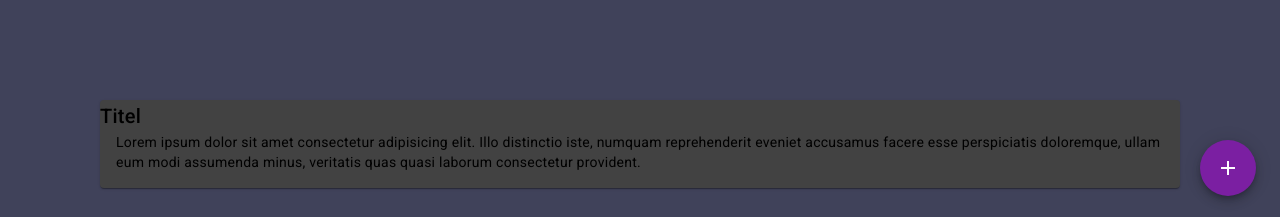
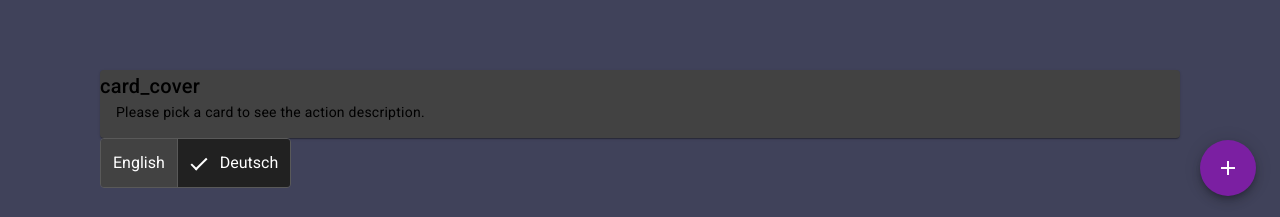
Before and after one commit to Davidekliw/ringoffire, an Angular app: page /game in a window 1280 px wide. Shown: the part 580-797 px from the top of the page. Built offline with nearby package versions, Linux system fonts and the light colour scheme.

Commit message:
add language changinge button

```diff
--- a/src/app/game-info/game-info.component.html
+++ b/src/app/game-info/game-info.component.html
@@ -1,4 +1,12 @@
 <mat-card>
-    <mat-card-title>Titel</mat-card-title>
-    <mat-card-content>Lorem ipsum dolor sit amet consectetur adipisicing elit. Illo distinctio iste, numquam reprehenderit eveniet accusamus facere esse perspiciatis doloremque, ullam eum modi assumenda minus, veritatis quas quasi laborum consectetur provident.</mat-card-content>
+    <mat-card-title>{{ card }}</mat-card-title>
+    <mat-card-content>{{ description }}</mat-card-content>
 </mat-card>
+<mat-button-toggle-group
+    [value]="speak"
+    (change)="changeLanguage($event.value)"
+    aria-label="Font Style"
+    value="de">
+    <mat-button-toggle value="en">English</mat-button-toggle>
+    <mat-button-toggle value="de">Deutsch</mat-button-toggle>
+</mat-button-toggle-group>
--- a/src/app/game/game.component.html
+++ b/src/app/game/game.component.html
@@ -14,7 +14,7 @@
     [playerActive]="i == game.currentPlayer"
     [name]="player"></app-player>
 
-<app-game-info class="pin-bottom"></app-game-info>
+<app-game-info [card]="currentCard" class="pin-bottom"></app-game-info>
 <button class="add-btn" mat-fab color="primary" (click)="openDialog()">
     <mat-icon>add</mat-icon>
 </button>
--- a/src/app/game/game.component.ts
+++ b/src/app/game/game.component.ts
@@ -39,9 +39,11 @@ export class GameComponent implements OnInit {
     const dialogRef = this.dialog.open(DialogAddPlayerComponent);
 
     dialogRef.afterClosed().subscribe((name: string) => {
-      this.game.players.push(name);
-      console.log('The dialog was closed', name);
-      // this.name = result;
+      if (name && name.trim() !== '') {
+        this.game.players.push(name);
+        console.log('The dialog was closed', name);
+        // this.name = result;
+      }
     });
   }
 
@@ -53,9 +55,11 @@ export class GameComponent implements OnInit {
   takeCard() {
     this.currentCard = this.game.stack.pop();
     this.flyCard = true;
+    this.game.currentPlayer = (this.game.currentPlayer + 1) % this.game.players.length;
     setTimeout(() => {
       this.flyCard = false;
       this.game.playedCards.push(this.currentCard!);
+      this.pickCardAnimation = true
       ownDebugLogger(`this.currentCard`, this.currentCard);
     }, 1000);
   }
```
